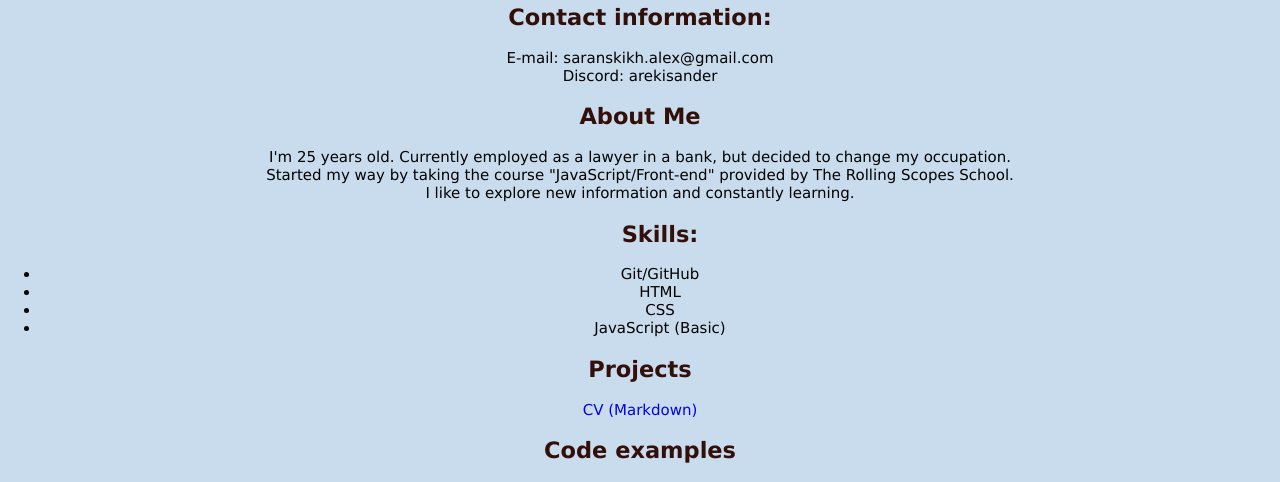
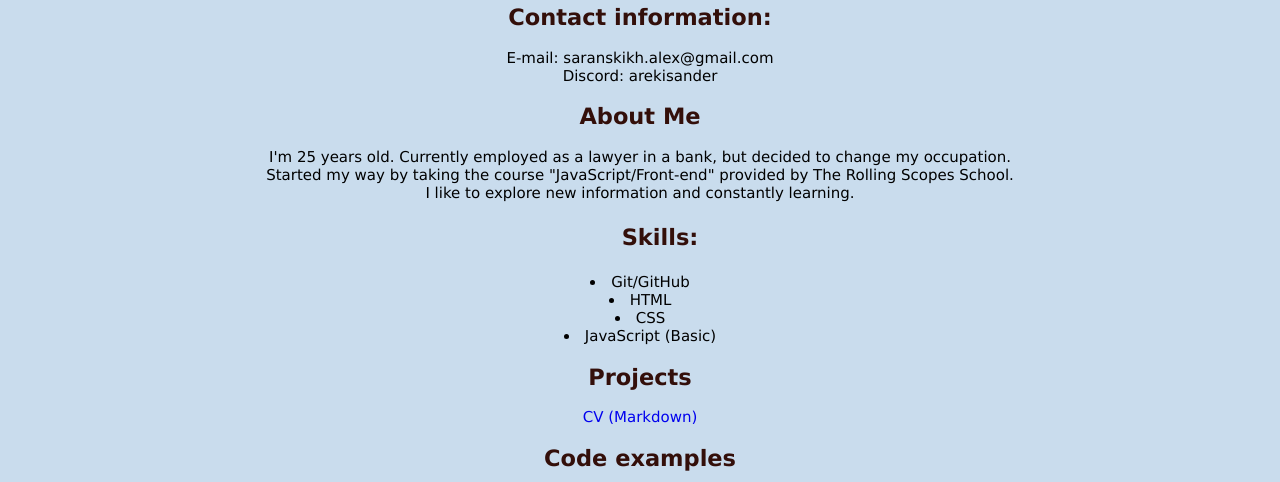
Before and after one commit to SamsaraHere/rsschool-cv, a plain HTML site: page index.html in a window 1280 px wide. Shown: the part 318-800 px from the top of the page. Drawn offline with Linux system fonts and the light colour scheme.

Commit message:
fix: change list in "Skills" section

```diff
--- a/index.html
+++ b/index.html
@@ -61,7 +61,7 @@
 I'm 25 years old. Сurrently employed as a lawyer in a bank, but decided to change my occupation.
 <br>Started my way by taking the course "JavaScript/Front-end" provided by The Rolling Scopes School.
 <br>I like to explore new information and constantly learning.
-<ul id="Skills"><h2>Skills:</h2>
+<h2 id="Skills"><ul>Skills:</h2>
   <li>Git/GitHub</li>
   <li>HTML</li>
   <li>CSS</li>
```
